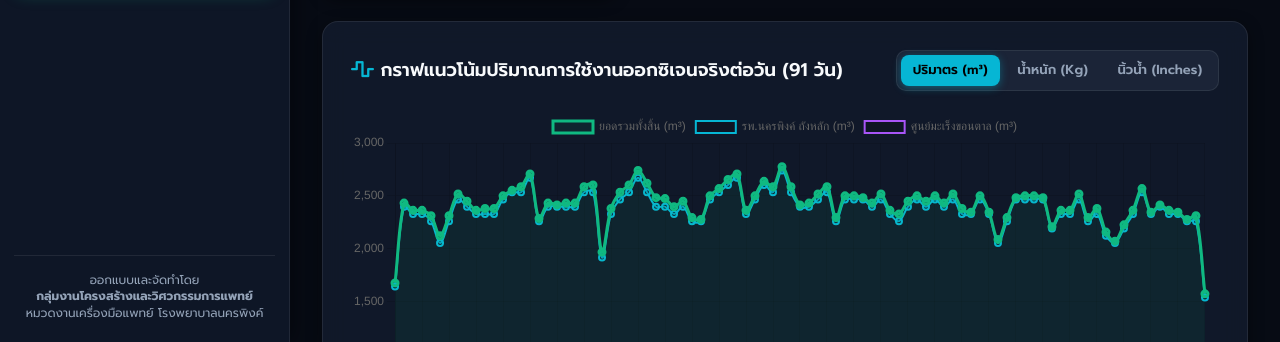
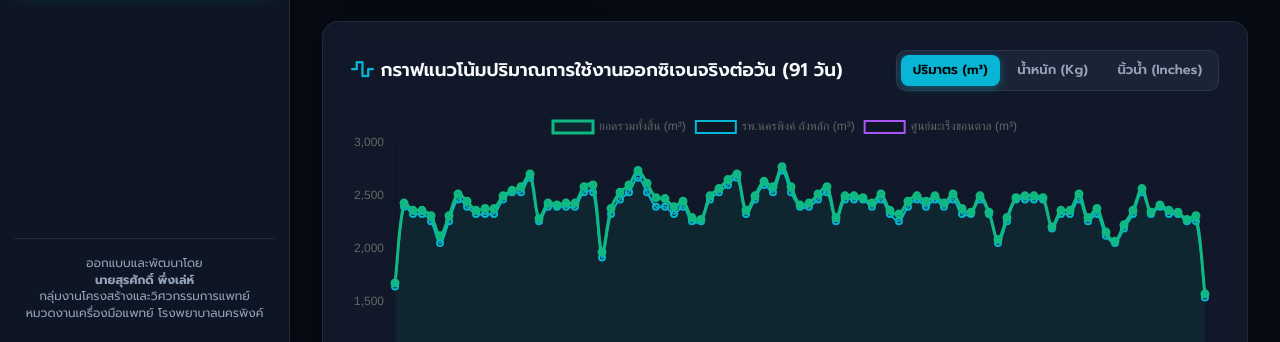
Before and after one commit to BioSyn-sys/NKP-Medical-Gas, a plain HTML site: page daily_o2_chart.html in a window 1280 px wide. Shown: the part 458-800 px from the top of the page. Drawn offline with nearby package versions, Linux system fonts and the light colour scheme.

Commit message:
Update author credits: Surasak Phunglea (นายสุรศักดิ์ พึ่งเล่ห์) v1.0 2569(2026)

```diff
--- a/daily_o2_chart.html
+++ b/daily_o2_chart.html
@@ -461,7 +461,7 @@
         </nav>
 
         <div class="sidebar-footer">
-            ออกแบบและจัดทำโดย<br><strong>กลุ่มงานโครงสร้างและวิศวกรรมการแพทย์</strong><br>หมวดงานเครื่องมือแพทย์ โรงพยาบาลนครพิงค์
+            ออกแบบและพัฒนาโดย<br><strong>นายสุรศักดิ์ พึ่งเล่ห์</strong><br>กลุ่มงานโครงสร้างและวิศวกรรมการแพทย์<br>หมวดงานเครื่องมือแพทย์ โรงพยาบาลนครพิงค์
         </div>
     </aside>
 
```
Also changed, not shown: index.html (+1 -1 lines).
